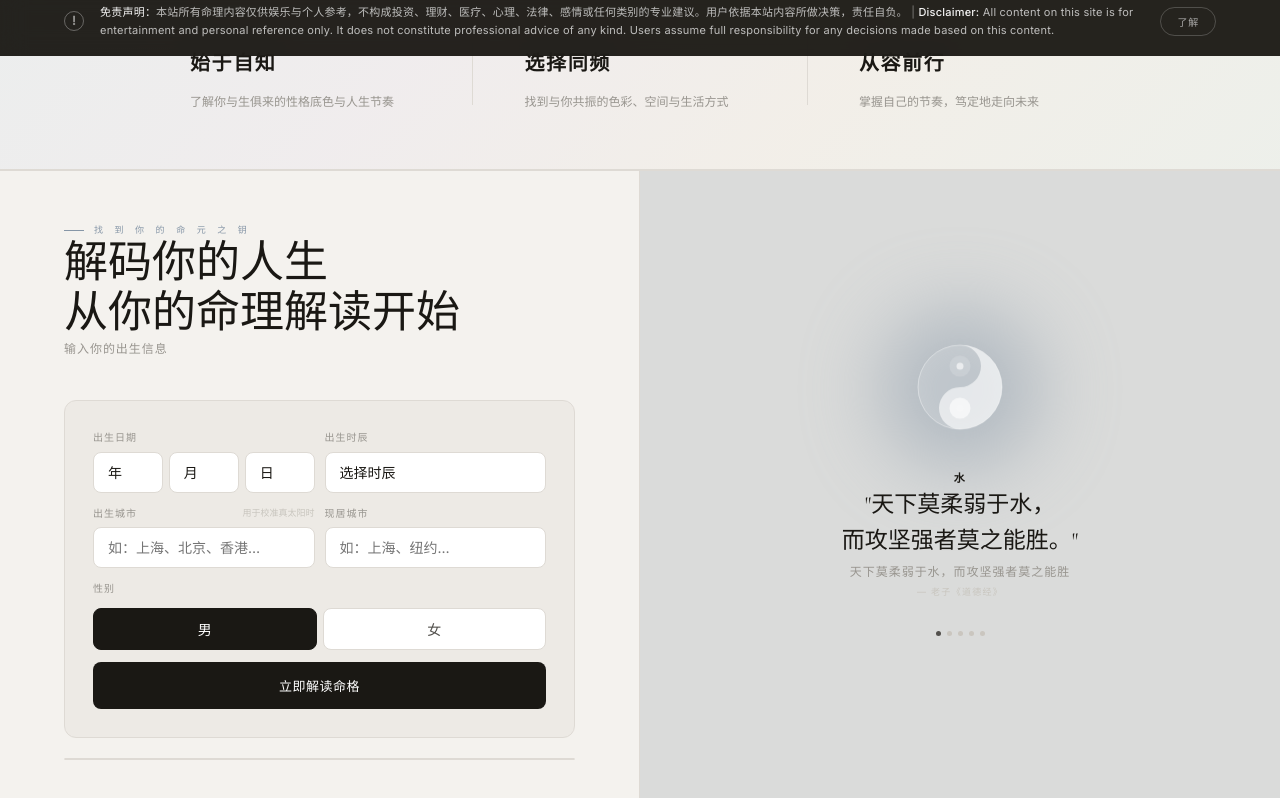
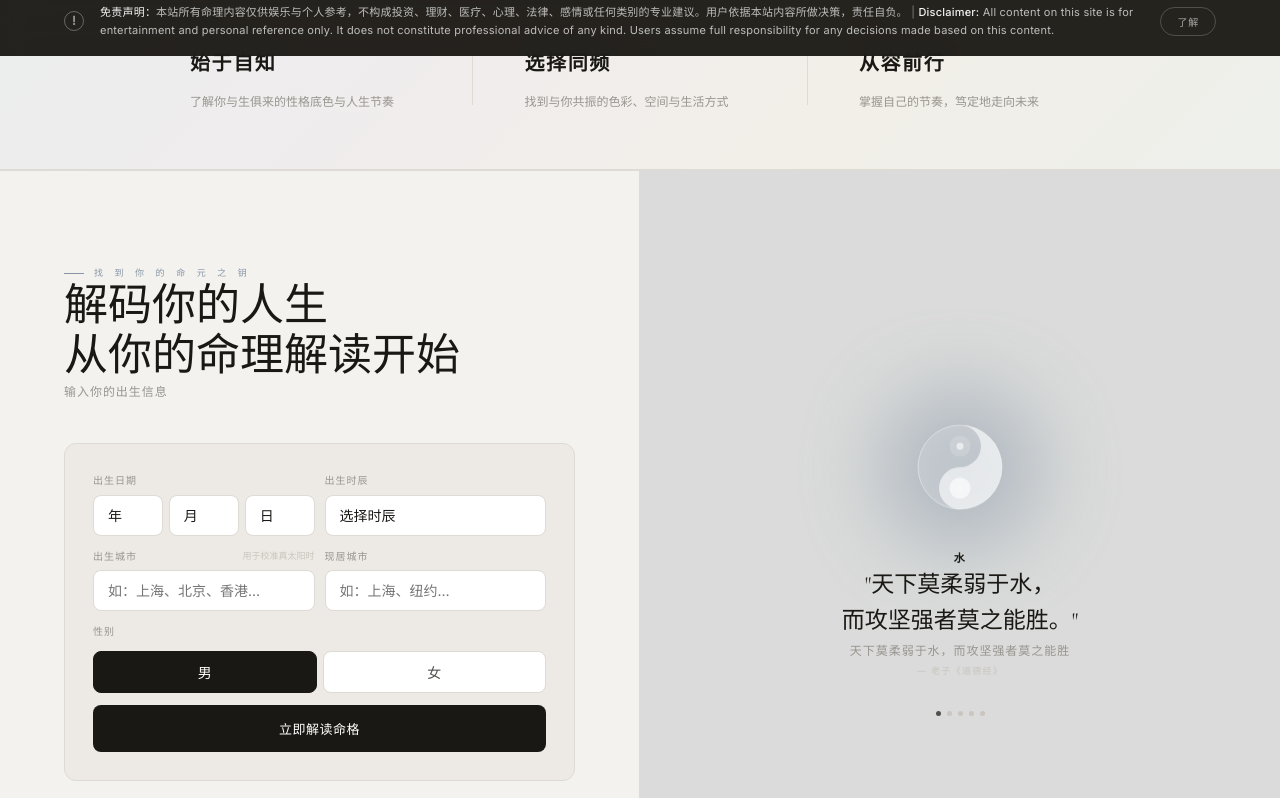
Before and after one commit to kevinsu1999-debug/keyofelements.com, a website: page index.html in a window 1280 px wide. Shown: the part 744-1542 px from the top of the page. Drawn offline with nearby package versions, Linux system fonts and the light colour scheme; no server answers.

Commit message:
reading-block: ditch 1:1 square — both sides match natural content height
Forcing aspect-ratio:1/1 on .rb-left (form) and .rb-right (quotes)
made each cell as tall as 50% viewport-width, producing huge empty
space below the submission form.

Fix: drop the aspect-ratio from both. Kept align-items:stretch on the
grid so the two cells remain equal-height (matched to the taller one's
natural content). No forced scroll on form-side either.

Philosophy hero block still uses 1:1 squares since the right side is
an image (natively square-friendly) and the left text is sized to fit.

```diff
--- a/index.html
+++ b/index.html
@@ -171,7 +171,7 @@ nav > *{position:relative;z-index:1}
 /* ══════════════════════════════════════
    BLOCK 2 — READING FORM
 ══════════════════════════════════════ */
-.reading-block{scroll-margin-top:80px;max-width:1440px;margin:0 auto;
+.reading-block{scroll-margin-top:80px;max-width:1440px;margin:0 auto;align-items:stretch;
   display:grid;grid-template-columns:1fr 1fr;
   min-height:100vh;
   border-bottom:1px solid var(--line);
@@ -179,7 +179,7 @@ nav > *{position:relative;z-index:1}
 @media(max-width:800px){.reading-block{grid-template-columns:1fr}}
 
 /* left — form */
-.rb-left{aspect-ratio:1/1;overflow-y:auto;
+.rb-left{
   padding:clamp(56px,8vh,96px) clamp(32px,5vw,72px);
   display:flex;flex-direction:column;justify-content:center;
   border-right:1px solid var(--line);
@@ -206,7 +206,7 @@ nav > *{position:relative;z-index:1}
 .f-btn:hover{opacity:.85}
 
 /* right — animation + quotes */
-.rb-right{aspect-ratio:1/1;
+.rb-right{
   display:flex;flex-direction:column;justify-content:center;align-items:center;
   padding:clamp(56px,8vh,96px) clamp(32px,5vw,64px);
   background:var(--bg2);
```
Also changed, not shown: en.html (+3 -3 lines).
